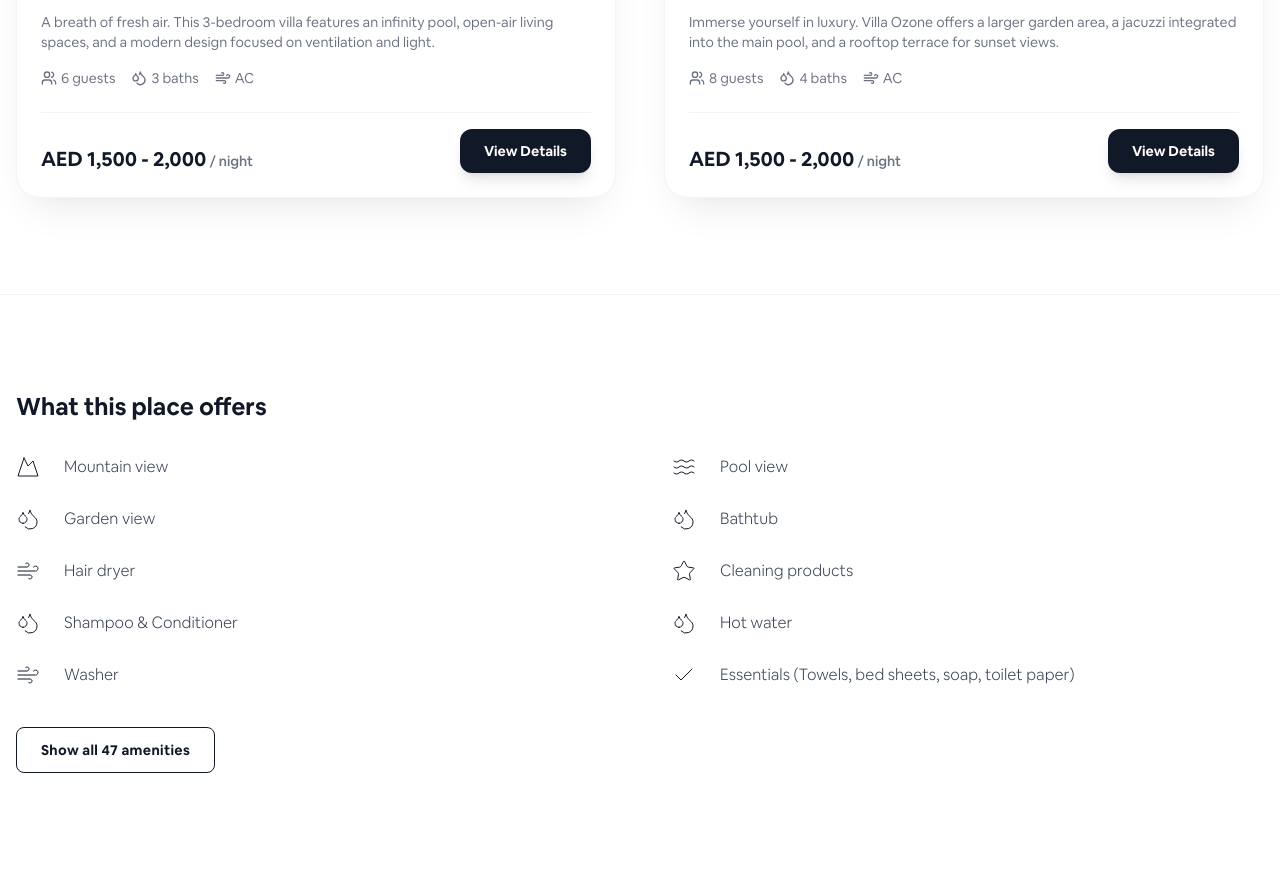
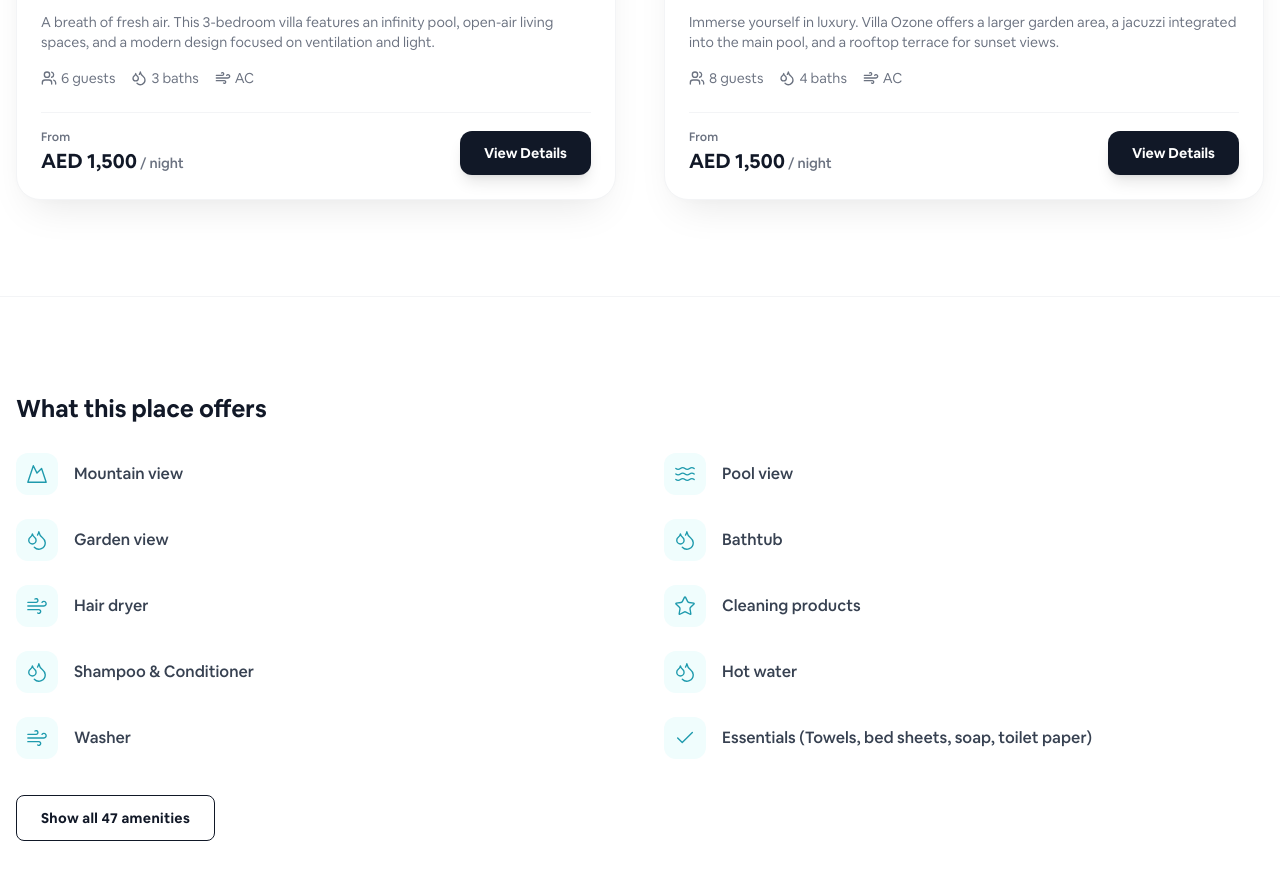
Before and after one commit to khalid-1/o2-Poll-Villa, a React (Vite) app: page / in a window 1280 px wide. Shown: the part 1389-2268 px from the top of the page. Built offline with nearby package versions, Linux system fonts and the light colour scheme.

Commit message:
refined styling amen and prices

```diff
--- a/src/App.jsx
+++ b/src/App.jsx
@@ -141,7 +141,7 @@ const VILLAS = [
         id: 1,
         name: "O2 Pool Villa",
         description: "A breath of fresh air. This 3-bedroom villa features an infinity pool, open-air living spaces, and a modern design focused on ventilation and light.",
-        price: "1,500 - 2,000",
+        price: "1,500",
         rating: 4.92,
         reviews: 128,
         guests: 6,
@@ -159,7 +159,7 @@ const VILLAS = [
         id: 2,
         name: "Villa 17",
         description: "Immerse yourself in luxury. Villa Ozone offers a larger garden area, a jacuzzi integrated into the main pool, and a rooftop terrace for sunset views.",
-        price: "1,500 - 2,000",
+        price: "1,500",
         rating: 4.98,
         reviews: 86,
         guests: 8,
@@ -370,11 +370,12 @@ const VillaCard = ({ villa }) => (
 
             <div className="flex items-end justify-between border-t border-gray-100 pt-4">
                 <div>
+                    <span className="text-xs text-gray-500 font-medium block mb-0.5">From</span>
                     <span className="text-xl font-bold text-gray-900">AED {villa.price}</span>
                     <span className="text-gray-500 text-sm font-medium"> / night</span>
                 </div>
                 <button
-                    className="px-6 py-3 bg-gray-900 text-white rounded-xl font-bold text-sm hover:bg-cyan-600 transition-colors shadow-lg hover:shadow-cyan-200">
+                    className="px-5 py-2.5 md:px-6 md:py-3 bg-gray-900 text-white rounded-xl font-bold text-xs md:text-sm hover:bg-cyan-600 transition-colors shadow-lg hover:shadow-cyan-200">
                     View Details
                 </button>
             </div>
@@ -650,13 +651,13 @@ export default function App() {
                         {/* Airbnb-style Amenities Section */}
                         <div className="max-w-7xl mx-auto px-4 py-16 md:py-24 border-t border-gray-100">
                             <h2 className="text-2xl font-bold text-gray-900 mb-6">What this place offers</h2>
-                            <div className="grid grid-cols-1 md:grid-cols-2 gap-y-3 gap-x-16 mb-8">
+                            <div className="grid grid-cols-1 md:grid-cols-2 gap-y-4 gap-x-12 mb-8">
                                 {CATEGORIZED_AMENITIES.flatMap(cat => cat.items).slice(0, 10).map((item, idx) => (
-                                    <div key={idx} className="flex items-center gap-4 py-2">
-                                        <div className="text-gray-900 min-w-8">
-                                            <item.icon size={24} strokeWidth={1} />
+                                    <div key={idx} className="flex items-center gap-4 py-1">
+                                        <div className="text-cyan-600 bg-cyan-50 p-2.5 rounded-xl min-w-10 flex items-center justify-center">
+                                            <item.icon size={22} strokeWidth={1.5} />
                                         </div>
-                                        <span className="text-gray-700 text-base font-light">{item.label}</span>
+                                        <span className="text-gray-700 text-base font-medium">{item.label}</span>
                                     </div>
                                 ))}
                             </div>
@@ -686,11 +687,11 @@ export default function App() {
                                                 <h4 className="font-bold text-gray-900 mb-4 text-base">{category.category}</h4>
                                                 <div className="space-y-4 border-b border-gray-100 pb-6 last:border-0 last:pb-0">
                                                     {category.items.map((item, itemIdx) => (
-                                                        <div key={itemIdx} className="flex items-start gap-4">
-                                                            <div className="text-gray-500 mt-0.5">
-                                                                <item.icon size={24} strokeWidth={1} />
+                                                        <div key={itemIdx} className="flex items-center gap-4">
+                                                            <div className="text-cyan-600 bg-cyan-50 p-2 rounded-lg">
+                                                                <item.icon size={20} strokeWidth={1.5} />
                                                             </div>
-                                                            <span className="text-gray-700 font-light">{item.label}</span>
+                                                            <span className="text-gray-700 font-medium">{item.label}</span>
                                                         </div>
                                                     ))}
                                                 </div>
```
